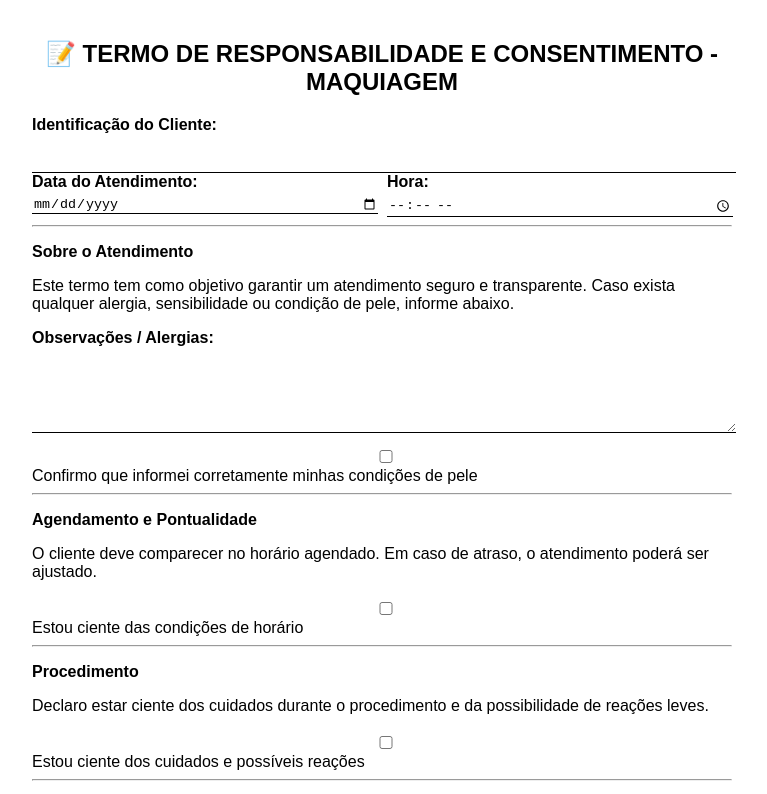
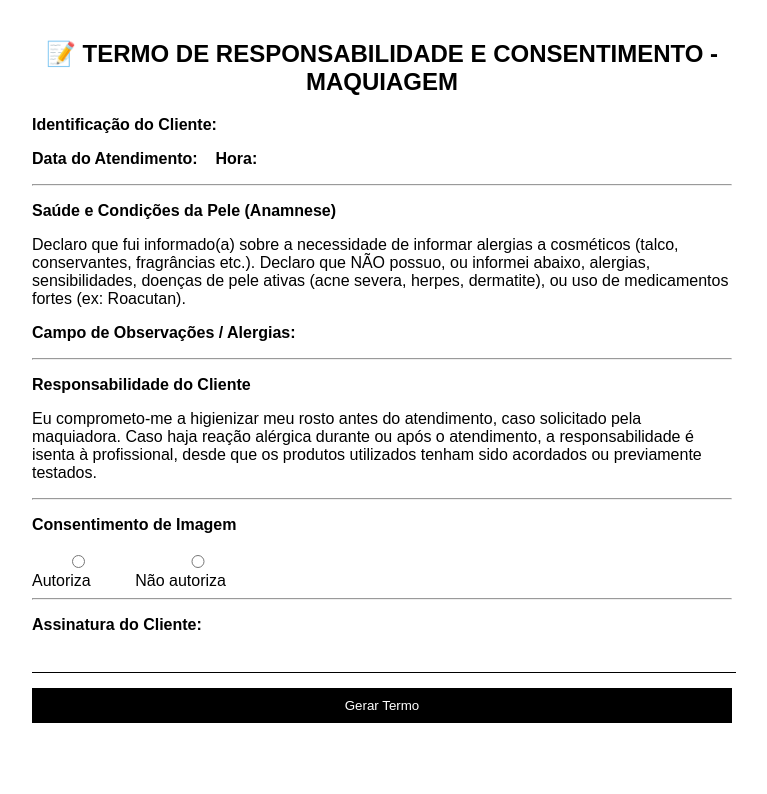
Before and after one commit to Elionaio/Termo-Maquiagem, a plain HTML site: page index.html in a window 1280 px wide. Shown: the top 794 px of the page, without its empty margins (258-1025 px from the left). Drawn offline with Linux system fonts and the light colour scheme.

Commit message:
Update index.html

```diff
--- a/index.html
+++ b/index.html
@@ -58,56 +58,30 @@ button {
 
 <form id="form">
 
-<p><b>Identificação do Cliente:</b></p>
-<input type="text" id="nome" required>
+<p><b>Identificação do Cliente:</b> <span id="p_nome"></span></p>
 
-<div class="row">
-  <div>
-    <b>Data do Atendimento:</b>
-    <input type="date" id="data" required>
-  </div>
-  <div>
-    <b>Hora:</b>
-    <input type="time" id="hora" required>
-  </div>
-</div>
+<p><b>Data do Atendimento:</b> <span id="p_data"></span> &nbsp;&nbsp; <b>Hora:</b> <span id="p_hora"></span></p>
 
 <hr>
 
-<p><b>Sobre o Atendimento</b></p>
+<p><b>Saúde e Condições da Pele (Anamnese)</b></p>
+
 <p>
-Este termo tem como objetivo garantir um atendimento seguro e transparente.
-Caso exista qualquer alergia, sensibilidade ou condição de pele, informe abaixo.
+Declaro que fui informado(a) sobre a necessidade de informar alergias a cosméticos (talco, conservantes, fragrâncias etc.).
+Declaro que NÃO possuo, ou informei abaixo, alergias, sensibilidades, doenças de pele ativas (acne severa, herpes, dermatite), ou uso de medicamentos fortes (ex: Roacutan).
 </p>
 
-<p><b>Observações / Alergias:</b></p>
-<textarea id="alergia"></textarea>
-
-<div class="check-group">
-  <label><input type="checkbox" class="check"> Confirmo que informei corretamente minhas condições de pele</label>
-</div>
+<p><b>Campo de Observações / Alergias:</b></p>
+<p id="p_alergia"></p>
 
 <hr>
 
-<p><b>Agendamento e Pontualidade</b></p>
+<p><b>Responsabilidade do Cliente</b></p>
+
 <p>
-O cliente deve comparecer no horário agendado. Em caso de atraso, o atendimento poderá ser ajustado.
+Eu <b><span id="p_assinatura"></span></b> comprometo-me a higienizar meu rosto antes do atendimento, caso solicitado pela maquiadora.
+Caso haja reação alérgica durante ou após o atendimento, a responsabilidade é isenta à profissional, desde que os produtos utilizados tenham sido acordados ou previamente testados.
 </p>
-
-<div class="check-group">
-  <label><input type="checkbox" class="check"> Estou ciente das condições de horário</label>
-</div>
-
-<hr>
-
-<p><b>Procedimento</b></p>
-<p>
-Declaro estar ciente dos cuidados durante o procedimento e da possibilidade de reações leves.
-</p>
-
-<div class="check-group">
-  <label><input type="checkbox" class="check"> Estou ciente dos cuidados e possíveis reações</label>
-</div>
 
 <hr>
 
```
